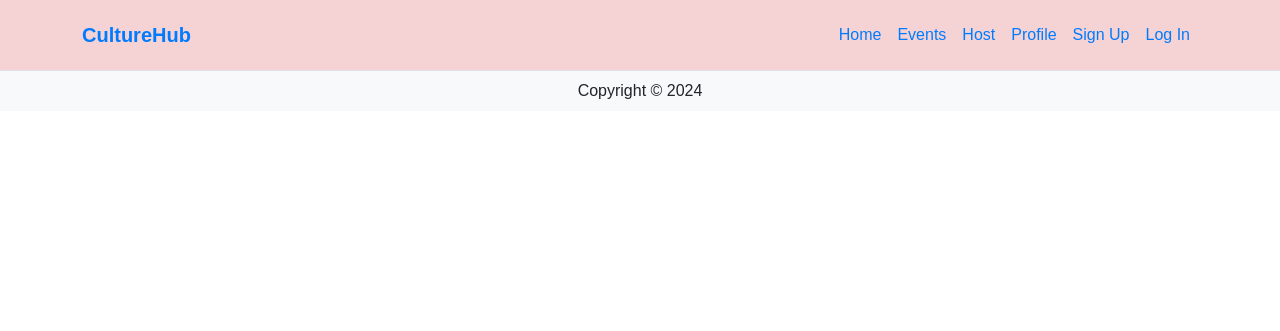
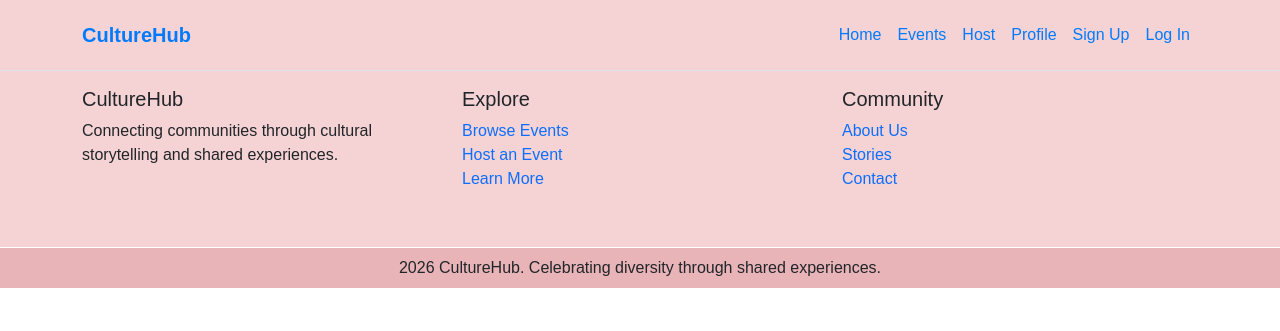
Before and after one commit to TiredTom22/IAB207-Assessment-2-CultureHub-Web-app, a Flask app: page / in a window 1280 px wide. Shown: the top 331 px of the page. Run offline with Flask 3, Linux system fonts and the light colour scheme; some libraries are stand-ins or nearby versions.

Commit message:
Updated the footer and added styling

```diff
--- a/a2_group2/website/static/style/stylesheet.css
+++ b/a2_group2/website/static/style/stylesheet.css
@@ -19,3 +19,12 @@ body {
     color: #007bff;
     font-weight: bold;
 }
+
+footer {
+    background-color: #f5d3d4;
+}
+
+.footer-bottom {
+    background-color: #e8b4b8;
+    border-top: 1px solid white;
+}
--- a/a2_group2/website/templates/base.html
+++ b/a2_group2/website/templates/base.html
@@ -60,11 +60,42 @@
 
     {% endblock %}
 
+    <!-- Footer -->
     <footer class="footer">
-        <div class="text-center py-2 bg-light">
-            <span class="text-dark">Copyright &copy; 2024</span>
+        <div class="footer-top py-3">
+            <div class="container">
+                <div class="row">
+                    <!-- Brand column-->
+                    <div class="col-md-4 mb-4">
+                        <h5 class="text-dark">CultureHub</h5>
+                        <p>Connecting communities through cultural storytelling and shared experiences.</p>
+                    </div>
+                    <!-- Links column -->
+                    <div class="col-md-4 mb-4">
+                        <h5 class="text-dark">Explore</h5>
+                        <ul class="list-unstyled">
+                            <li><a href="#" class="text-decoration-none">Browse Events</a></li>
+                            <li><a href="#" class="text-decoration-none">Host an Event</a></li>
+                            <li><a href="#" class="text-decoration-none">Learn More</a></li>
+                        </ul>
+                    </div>
+                    <!-- Contact column -->
+                    <div class="col-md-4 mb-4">
+                        <h5 class="text-dark">Community</h5>
+                        <ul class="list-unstyled">
+                            <li><a href="#" class="text-decoration-none">About Us</a></li>
+                            <li><a href="#" class="text-decoration-none">Stories</a></li>
+                            <li><a href="#" class="text-decoration-none">Contact</a></li>
+                        </ul>
+                    </div>
+                </div>
+            </div>
+        </div>
+        <div class="footer-bottom text-center py-2">
+            <span class="text-dark">2026 CultureHub. Celebrating diversity through shared experiences.</span>
         </div>
     </footer>
+
     <script src="https://cdn.jsdelivr.net/npm/bootstrap@5.3.2/dist/js/bootstrap.bundle.min.js" integrity="sha384-C6RzsynM9kWDrMNeT87bh95OGNyZPhcTNXj1NW7RuBCsyN/o0jlpcV8Qyq46cDfL" crossorigin="anonymous"></script>
 </body>
 
```
